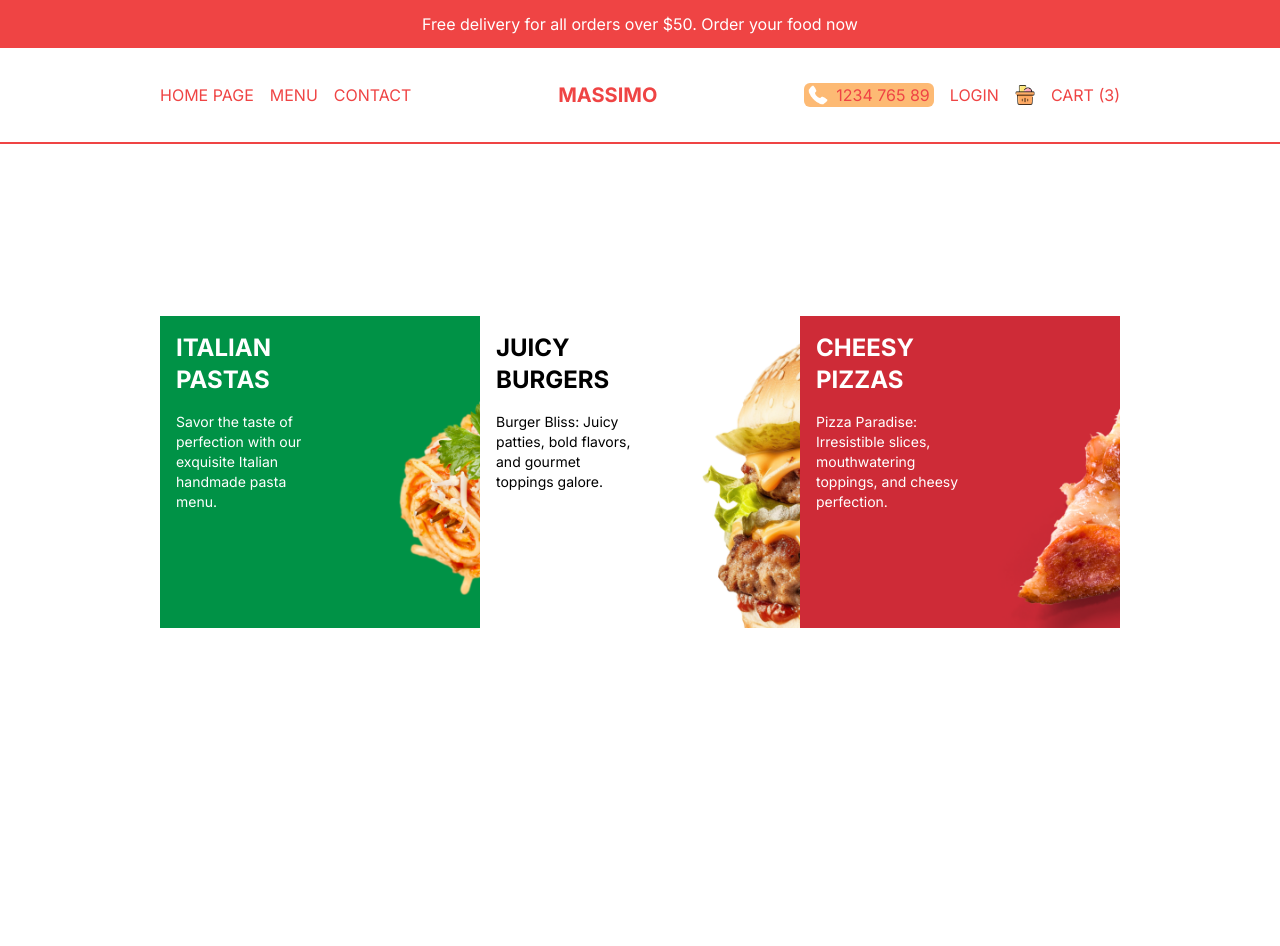
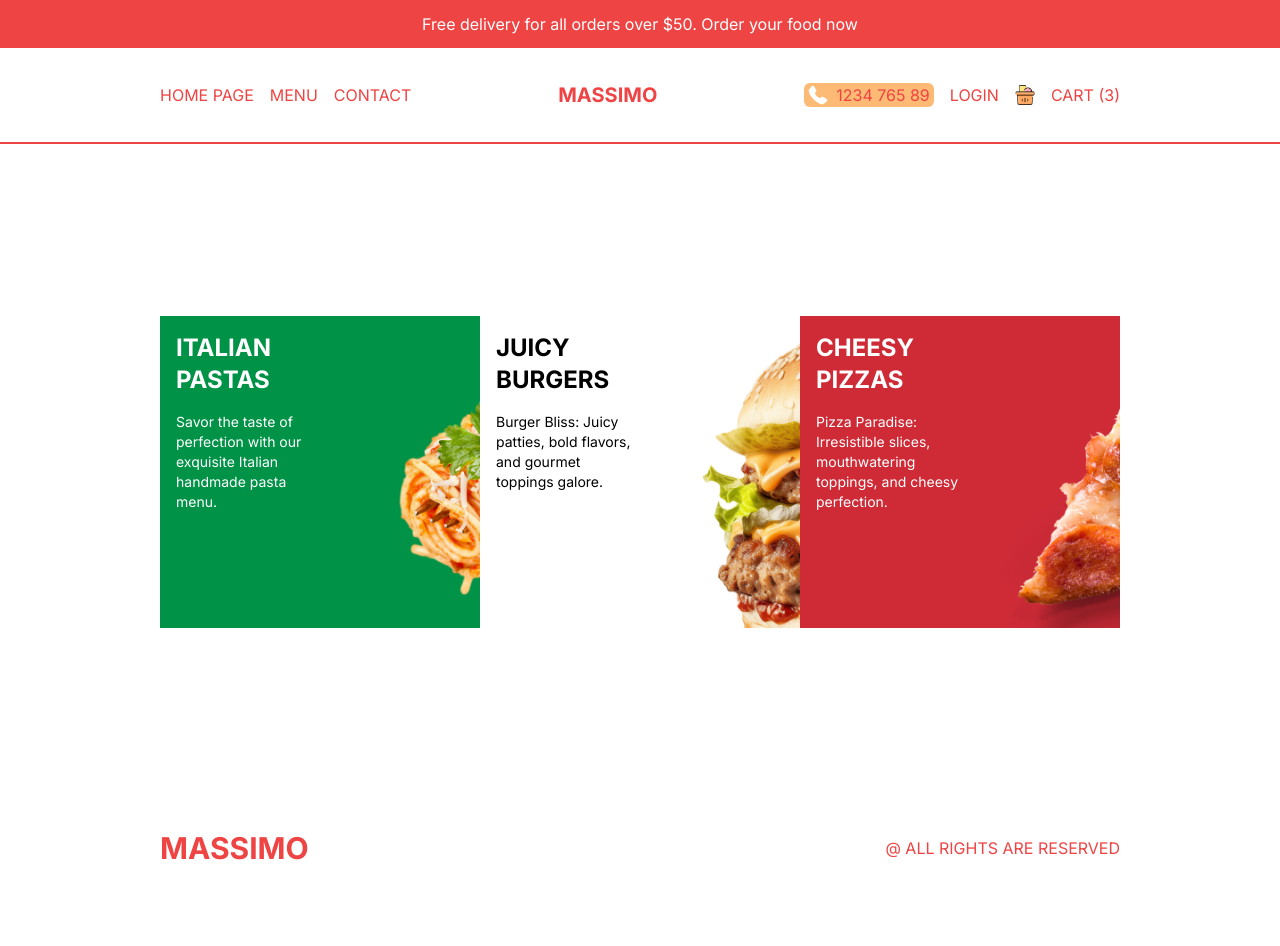
Before and after one commit to ArhamIT-003/Restaurant-UI, a Next.js app: page /menu in a window 1280 px wide. Shown: the top 946 px of the page. After the commit the page ends 896 px from the top, so only its background shows below. Built offline with nearby package versions, Linux system fonts and the light colour scheme.

Commit message:
Footer changes

```diff
--- a/src/components/Footer.tsx
+++ b/src/components/Footer.tsx
@@ -4,7 +4,7 @@ import React from "react";
 const Footer = () => {
   return (
     <>
-      <div className="h-12 md:h-24 lg:p-20 xl:p-40 text-red-500 flex items-center justify-between">
+      <div className="h-12 md:h-24 lg:px-20 xl:px-40 text-red-500 flex items-center justify-between">
         <Link href="/" className="font-bold text-3xl">
           MASSIMO
         </Link>
```
